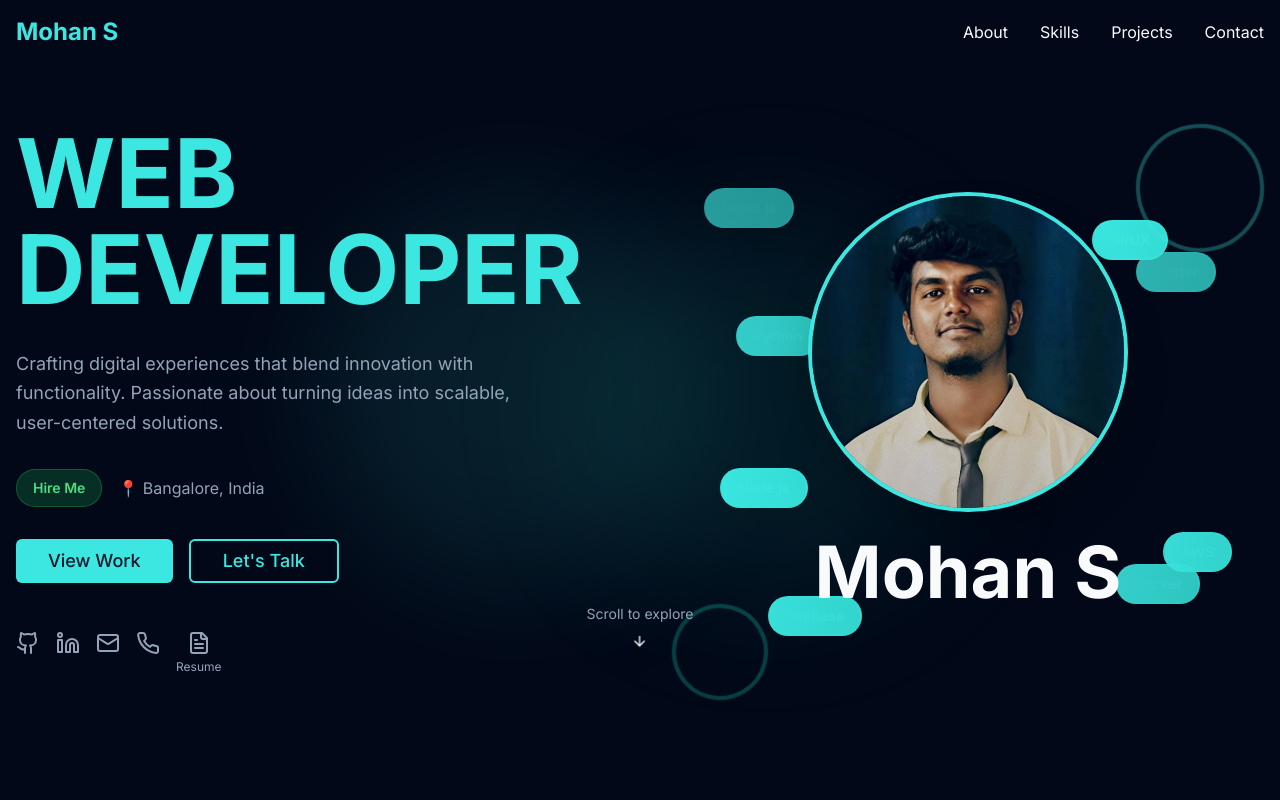
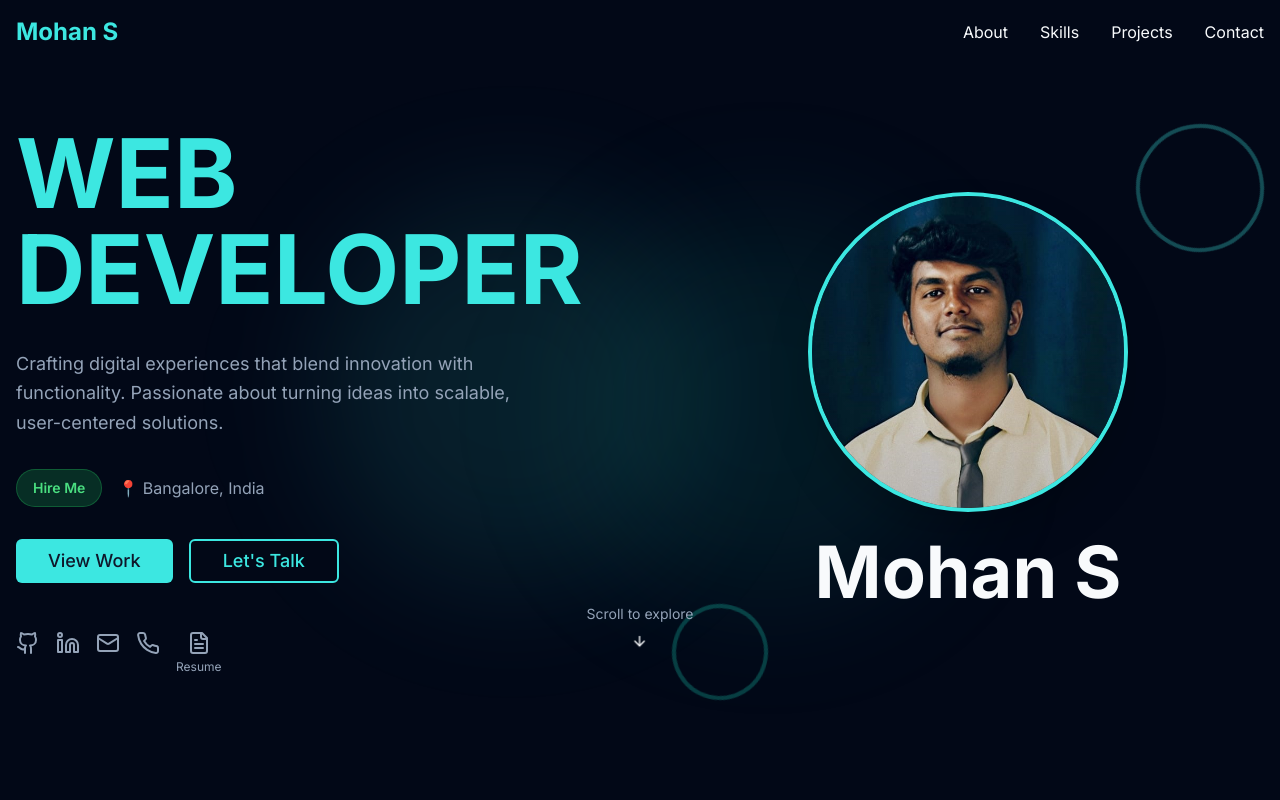
Before and after one commit to Msj30/mohan-developer, a React (Vite) app: page / in a window 1280 px wide. Shown: the top 800 px of the page. Built offline with nearby package versions, Linux system fonts and the light colour scheme.

Commit message:
Visual edit in Lovable
Edited UI in Lovable

```diff
--- a/src/components/HeroFullscreen.tsx
+++ b/src/components/HeroFullscreen.tsx
@@ -2,7 +2,6 @@ import { Button } from '@/components/ui/button';
 import { Badge } from '@/components/ui/badge';
 import { Dialog, DialogContent, DialogTrigger } from '@/components/ui/dialog';
 import { ArrowDown, Github, Linkedin, Mail, Phone, FileText, Download } from 'lucide-react';
-
 const HeroFullscreen = () => {
   const scrollToAbout = () => {
     const element = document.getElementById('about');
@@ -167,12 +166,7 @@ const HeroFullscreen = () => {
             <h2 className="text-7xl font-black text-foreground z-10 relative">Mohan S</h2>
 
             {/* Floating Skill Badges */}
-            {skillBadges.map((skill, index) => <Badge key={skill.name} className={`absolute ${skill.position} bg-gradient-to-r from-primary/20 to-teal-500/20 text-primary border-primary/30 border-2 px-4 py-2 text-sm font-semibold hover:scale-110 transition-all duration-500 cursor-default animate-pulse`} style={{
-            animationDelay: skill.delay,
-            animationDuration: '3s'
-          }}>
-                {skill.name}
-              </Badge>)}
+            {skillBadges.map((skill, index) => {})}
 
             {/* Decorative Elements */}
             <div className="absolute top-0 right-0 w-32 h-32 border-4 border-primary/30 rounded-full animate-spin" style={{
@@ -195,5 +189,4 @@ const HeroFullscreen = () => {
       </div>
     </section>;
 };
-
 export default HeroFullscreen;
```
